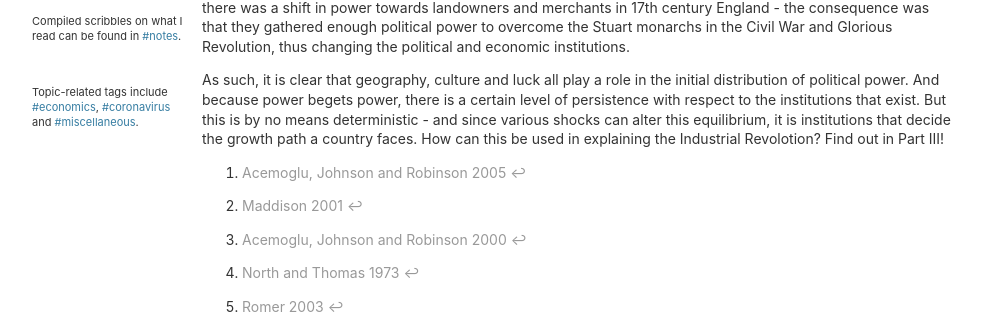
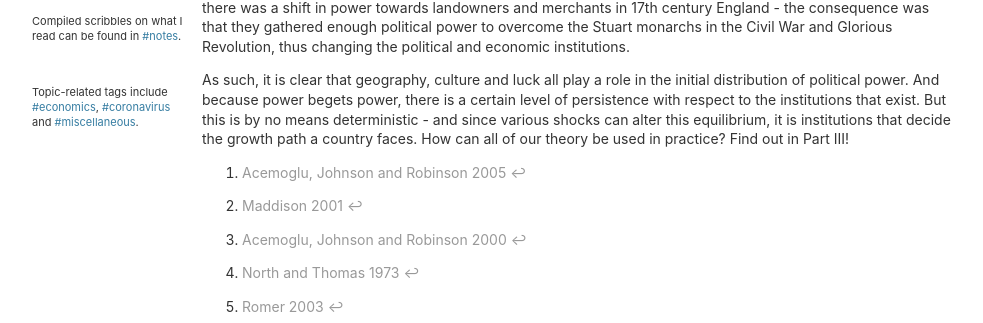
Before and after one commit to tmychow/tmychow.github.io, a Jekyll site: the page built from _posts/2020-07-24-a-primer-on-economic-growth-part-II.md, in a window 1280 px wide and 900 px high, scrolled down 2879 px. Shown: the part 406-729 px from the top of the window, without its empty margins (28-1011 px from the left). Built offline with Jekyll 4.4.1, drawn with Linux system fonts in a browser that asks for light colours; formulas are drawn with MathJax 3.

Commit message:
Update 2020-07-24-a-primer-on-economic-growth-part-II.md

```diff
--- a/_posts/2020-07-24-a-primer-on-economic-growth-part-II.md
+++ b/_posts/2020-07-24-a-primer-on-economic-growth-part-II.md
@@ -66,4 +66,4 @@ Thus inclusive institutions are mostly likely to arise when 1. political institu
 
 But does that mean growth is ultimately predetermined by historical accidents that set up specific distributions of political power - which would lend credence to the geographical and cultural explanations? No - this is because shocks in technology and the international environment can shift this steady state. For example, property rights in Europe during the Middle Ages were initially only confined to the monarch and were designed to perpetuate their power. But as a result of the changes in the English land market and the expansion of the Atlantic trade, there was a shift in power towards landowners and merchants in 17th century England - the consequence was that they gathered enough political power to overcome the Stuart monarchs in the Civil War and Glorious Revolution, thus changing the political and economic institutions.
 
-As such, it is clear that geography, culture and luck all play a role in the initial distribution of political power. And because power begets power, there is a certain level of persistence with respect to the institutions that exist. But this is by no means deterministic - and since various shocks can alter this equilibrium, it is institutions that decide the growth path a country faces. How can this be used in explaining the Industrial Revolotion? Find out in Part III!
+As such, it is clear that geography, culture and luck all play a role in the initial distribution of political power. And because power begets power, there is a certain level of persistence with respect to the institutions that exist. But this is by no means deterministic - and since various shocks can alter this equilibrium, it is institutions that decide the growth path a country faces. How can all of our theory be used in practice? Find out in Part III!
```
